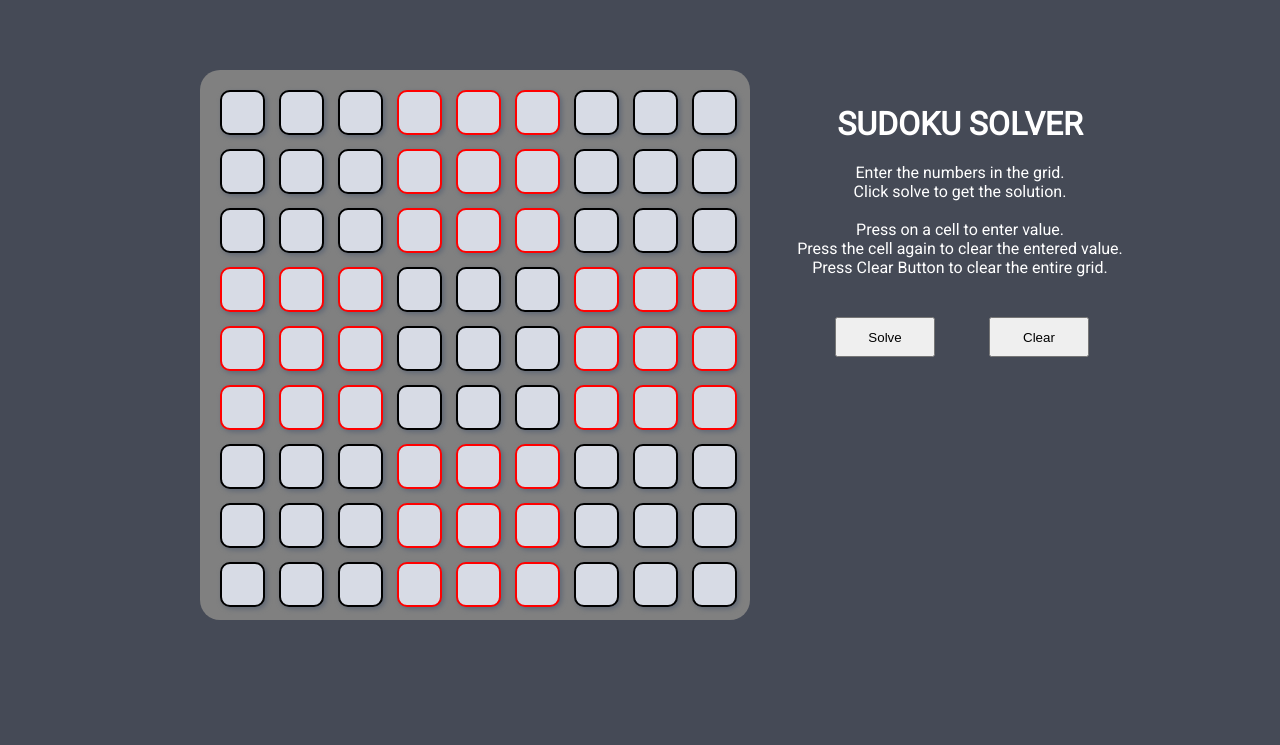
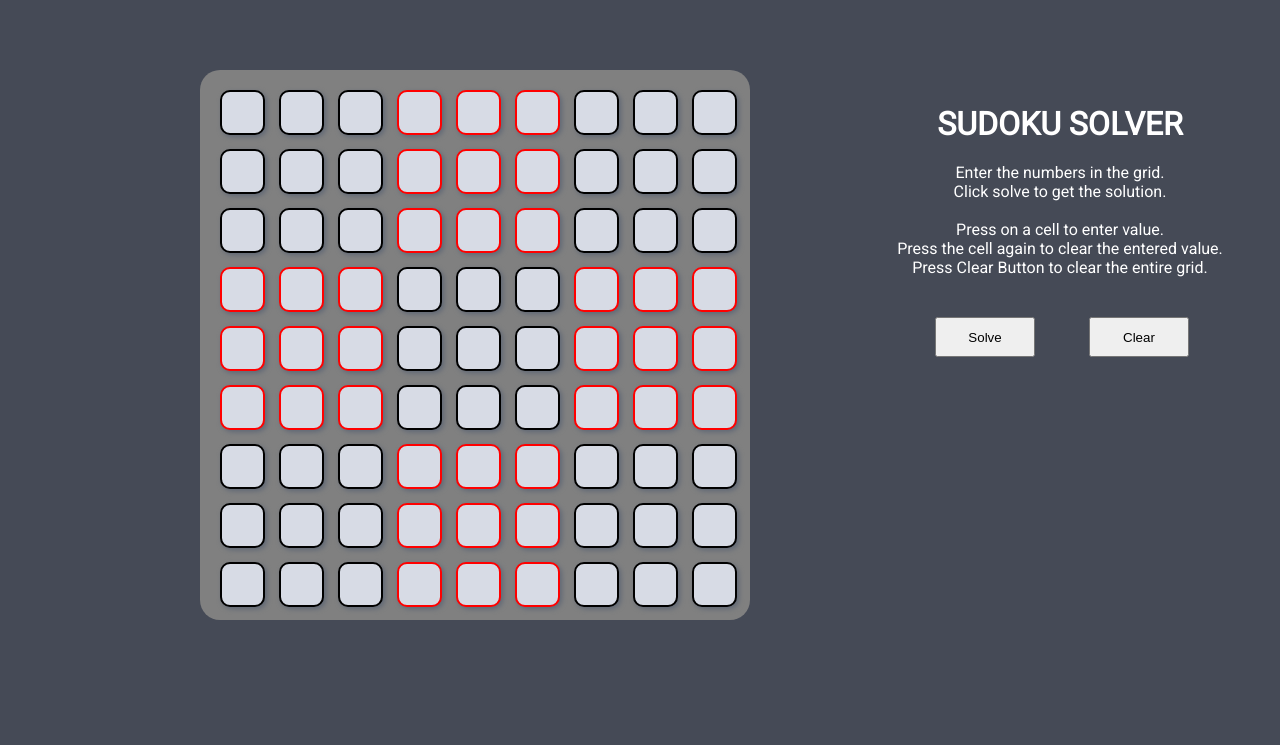
Before and after one commit to shashankbhat10/Sudoku-Solver, a plain HTML site: page main.html in a window 1280 px wide. Shown: the top 745 px of the page. Drawn offline with nearby package versions, Linux system fonts and the light colour scheme.

Commit message:
Update style.css

```diff
--- a/style.css
+++ b/style.css
@@ -18,11 +18,11 @@ p{
 .description{
   color: white;
   font-family: Roboto;
-  position: absolute;
+  position: relative;
   width: 450px;
   margin-top: 20px;
   top: 70px;
-  right: 80px;
+  left: 820px;
   padding: 15px;
   background-color: inherit;
 }
```
